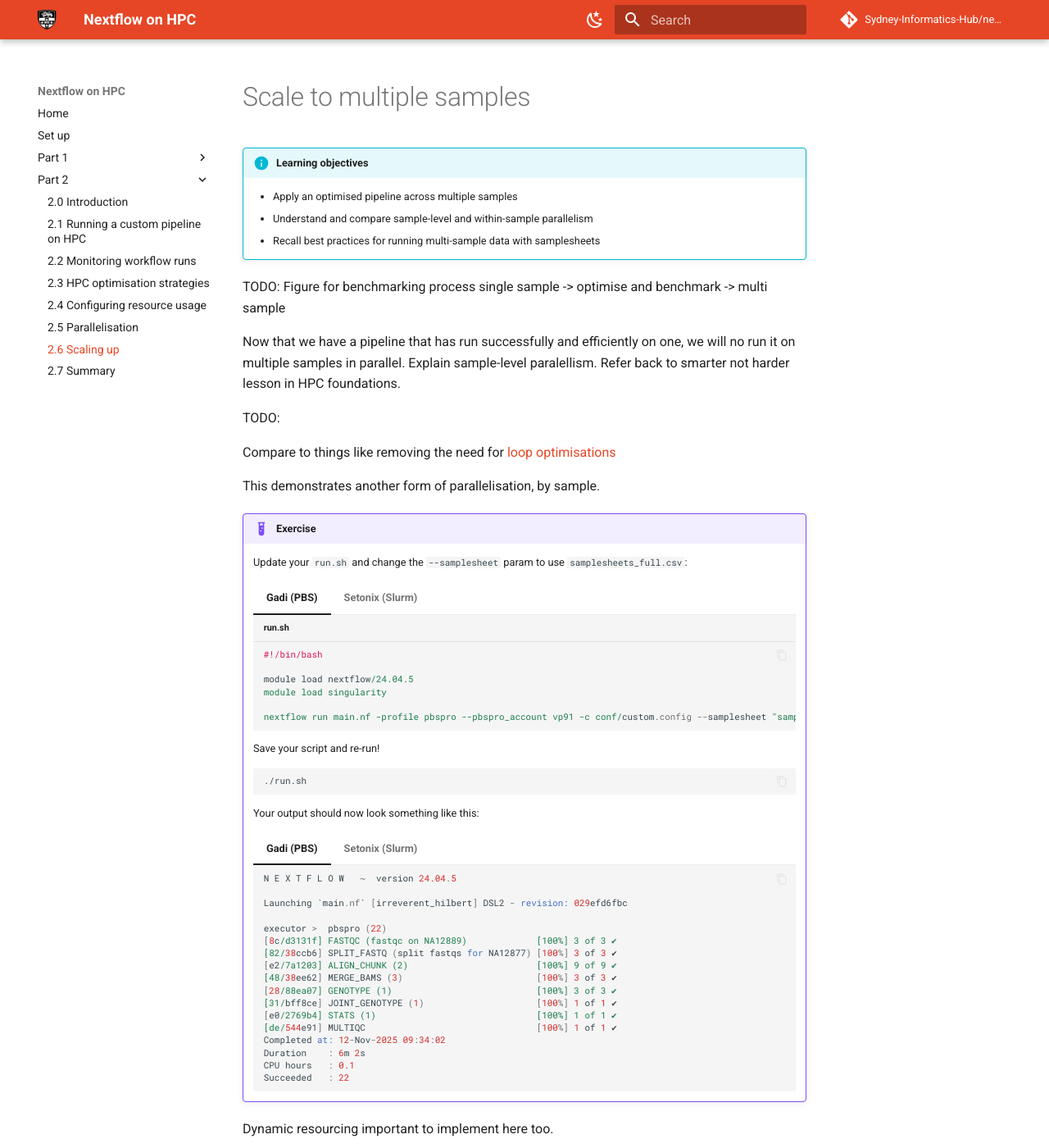
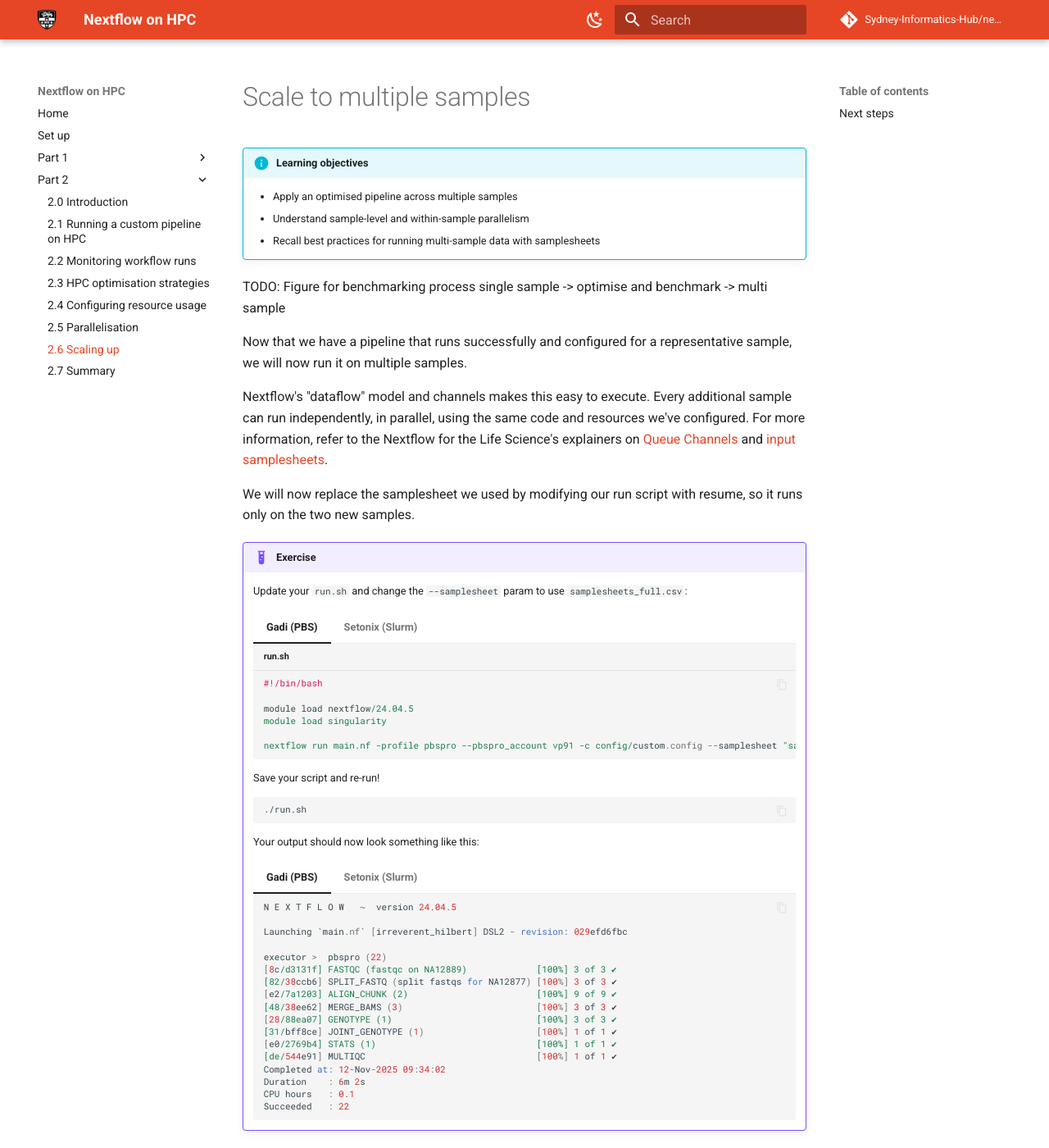
Before and after one commit to Sydney-Informatics-Hub/nextflow-hpc-workshop, an MkDocs documentation site: the page built from docs/part2/27_scale.md, in a window 1280 px wide and 1400 px high. Shown: the whole window at 82% size. Built offline with MkDocs 1.6.1 and Material for MkDocs 9.7.7, drawn with Linux system fonts in a browser that asks for light colours; comment, search, counter and statistics services are not loaded; some of the changed text lies outside the part shown.

````diff
--- a/docs/part2/27_scale.md
+++ b/docs/part2/27_scale.md
@@ -3,18 +3,16 @@
 !!! info "Learning objectives"
 
     - Apply an optimised pipeline across multiple samples
-    - Understand and compare sample-level and within-sample parallelism
+    - Understand sample-level and within-sample parallelism
     - Recall best practices for running multi-sample data with samplesheets
 
 TODO: Figure for benchmarking process single sample -> optimise and benchmark -> multi sample
 
-Now that we have a pipeline that has run successfully and efficiently on one, we will no run it on multiple samples in parallel. Explain sample-level paralellism. Refer back to smarter not harder lesson in HPC foundations.
+Now that we have a pipeline that runs successfully and configured for a representative sample, we will now run it on multiple samples.
 
-TODO:
+Nextflow's "dataflow" model and channels makes this easy to execute. Every additional sample can run independently, in parallel, using the same code and resources we've configured. For more information, refer to the Nextflow for the Life Science's explainers on [Queue Channels](https://sydney-informatics-hub.github.io/hello-nextflow-2025/part1/05_inputs/#queue-channels) and [input samplesheets](https://sydney-informatics-hub.github.io/hello-nextflow-2025/part2/02_fastqc/#223-reading-files-with-a-samplesheet).
 
-Compare to things like removing the need for [loop optimisations](https://pawsey.atlassian.net/wiki/spaces/US/pages/51925998/Loop+Optimisations)
-
-This demonstrates another form of parallelisation, by sample.
+We will now replace the samplesheet we used by modifying our run script with resume, so it runs only on the two new samples.
 
 !!! example "Exercise"
 
@@ -28,7 +26,7 @@ This demonstrates another form of parallelisation, by sample.
         module load nextflow/24.04.5
         module load singularity
 
-        nextflow run main.nf -profile pbspro --pbspro_account vp91 -c conf/custom.config --samplesheet "samplesheet_full.csv"
+        nextflow run main.nf -profile pbspro --pbspro_account vp91 -c config/custom.config --samplesheet "samplesheet_full.csv" -resume
         ```
 
     === "Setonix (Slurm)"
@@ -39,9 +37,8 @@ This demonstrates another form of parallelisation, by sample.
         module load nextflow/24.10.0
         module load singularity/4.1.0-slurm
 
-        nextflow run main.nf -profile slurm --slurm_account courses01 -c conf/custom.config --samplesheet "samplesheet_full.csv"
+        nextflow run main.nf -profile slurm --slurm_account courses01 -c config/custom.config --samplesheet "samplesheet_full.csv" -resume
         ```
-
 
     Save your script and re-run!
 
@@ -95,4 +92,14 @@ This demonstrates another form of parallelisation, by sample.
         Succeeded   : 22
         ```
 
-Dynamic resourcing important to implement here too.
+Note that the
+
+!!! example "Exercise"
+
+    Open the timeline file - note the parallel
+
+## Next steps
+
+When developing and running workflows on "real" data, input data is rarely uniform. While the sample data used here was intentially consistent, actual data sets often contain variation in file size, formats, sequencing depth and libraries, or metadata. These differences can impact performance and potentially requires updating the workflow structure (`main.nf`, modules) to suit.
+
+As you scale up, these differences may require you to re-configure parts of your workflow, for example, by using dynamic resourcing strategies from the previous lesson. Configuration is an iterative process - get it right for a representative sample, scale up, iterate and optimise as you go.
````
